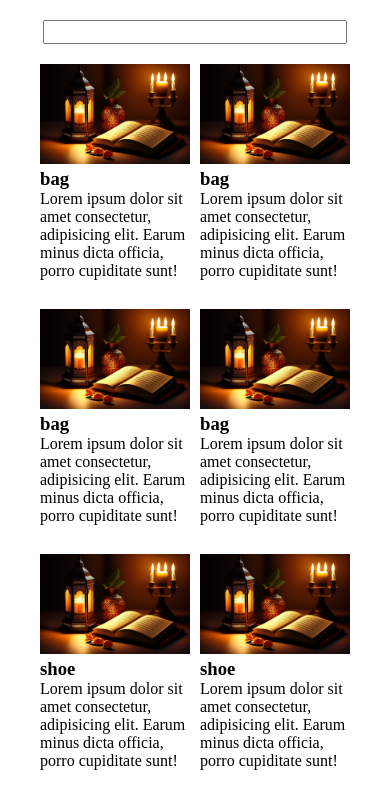
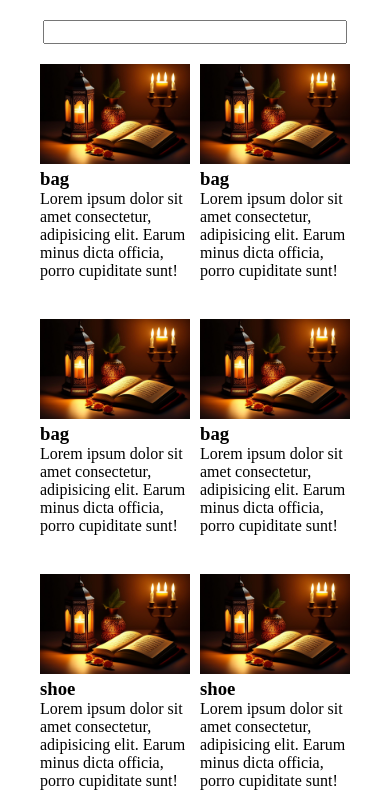
Before and after one commit to Rifat701/card-search-engine, a plain HTML site: page index.html in a window 390 px wide. Shown: the top 796 px of the page. Drawn offline with Linux system fonts and the light colour scheme.

Commit message:
new commit

```diff
--- a/asset/css/index.css
+++ b/asset/css/index.css
@@ -72,6 +72,6 @@ input{
     }
     .card{
         width: 150px;
-        height: 235px;
+        height: 245px;
     }
 }
```
